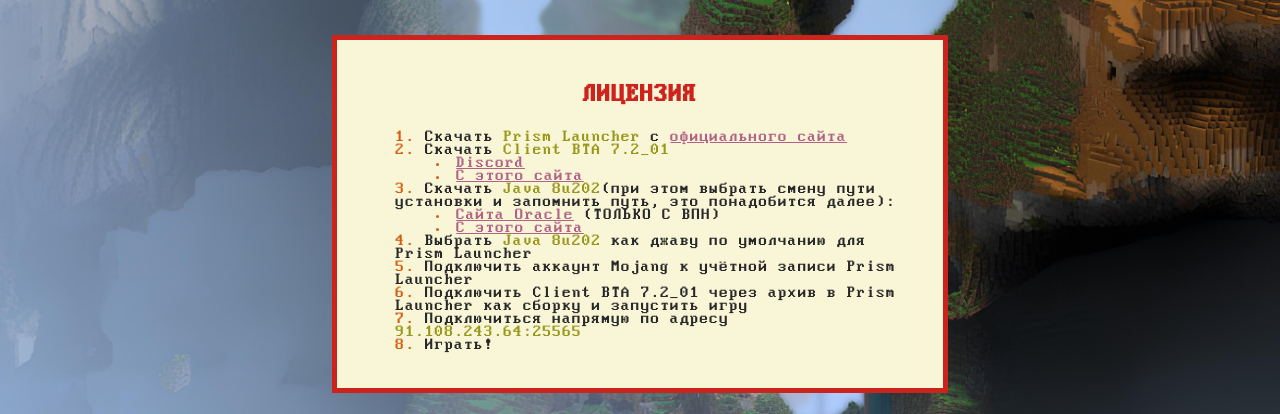
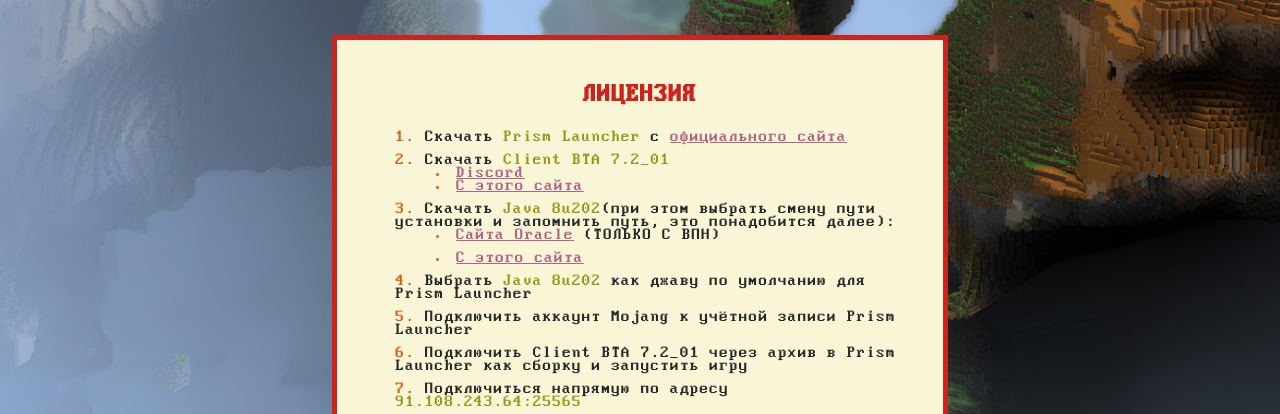
Before and after one commit to AptM1Apt/Cherry-s-site-, a plain HTML site: page index.html in a window 1280 px wide. Shown: the part 386-800 px from the top of the page. Drawn offline with Linux system fonts and the light colour scheme.

Commit message:
added spacing between lines of text! It was the most important commit of the day!

```diff
--- a/styles/style.css
+++ b/styles/style.css
@@ -45,6 +45,9 @@
 li::marker{
     color: #d65d0e;
 }
+li + li {
+    margin-top: 10px;
+}
 ol{
     list-style-position: inside;
 }
```
